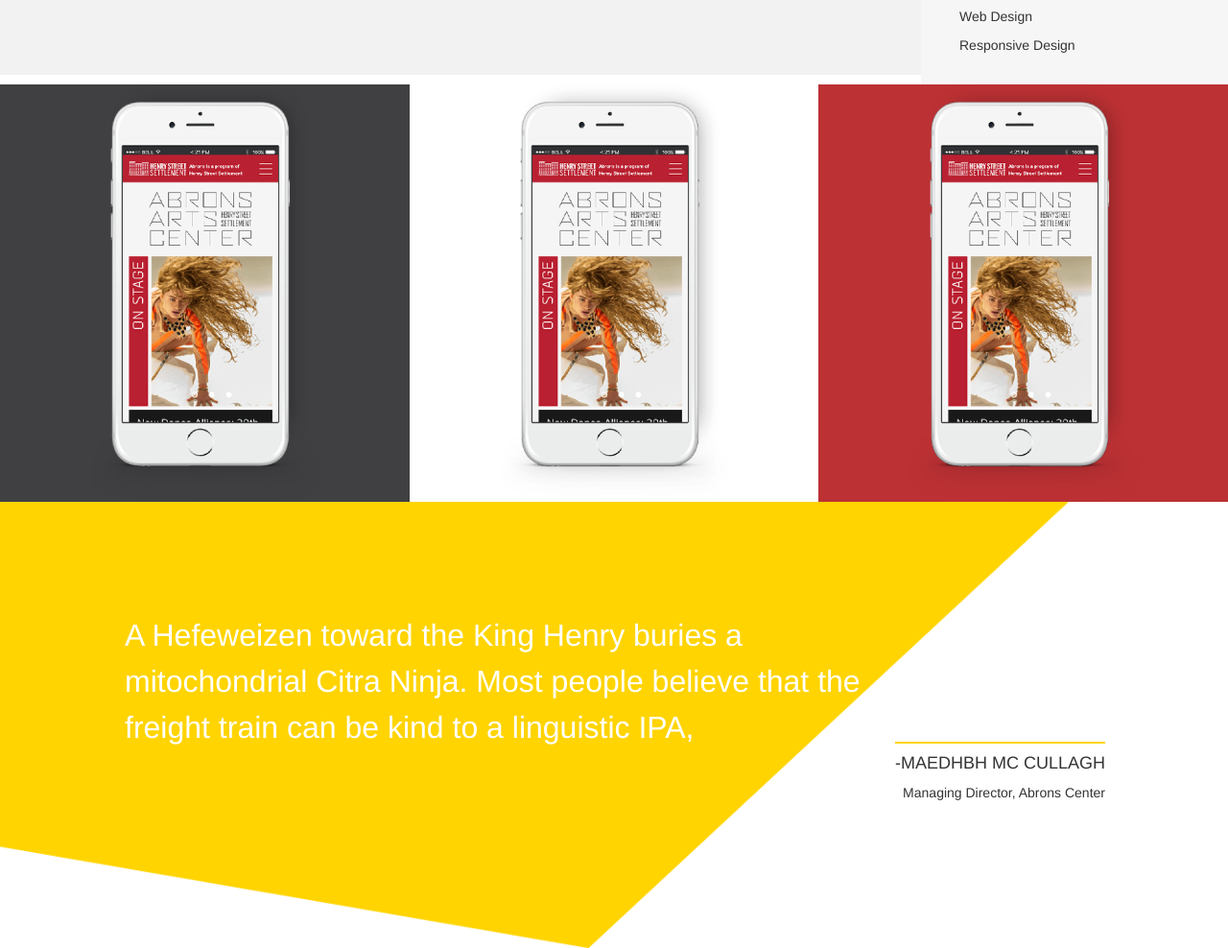
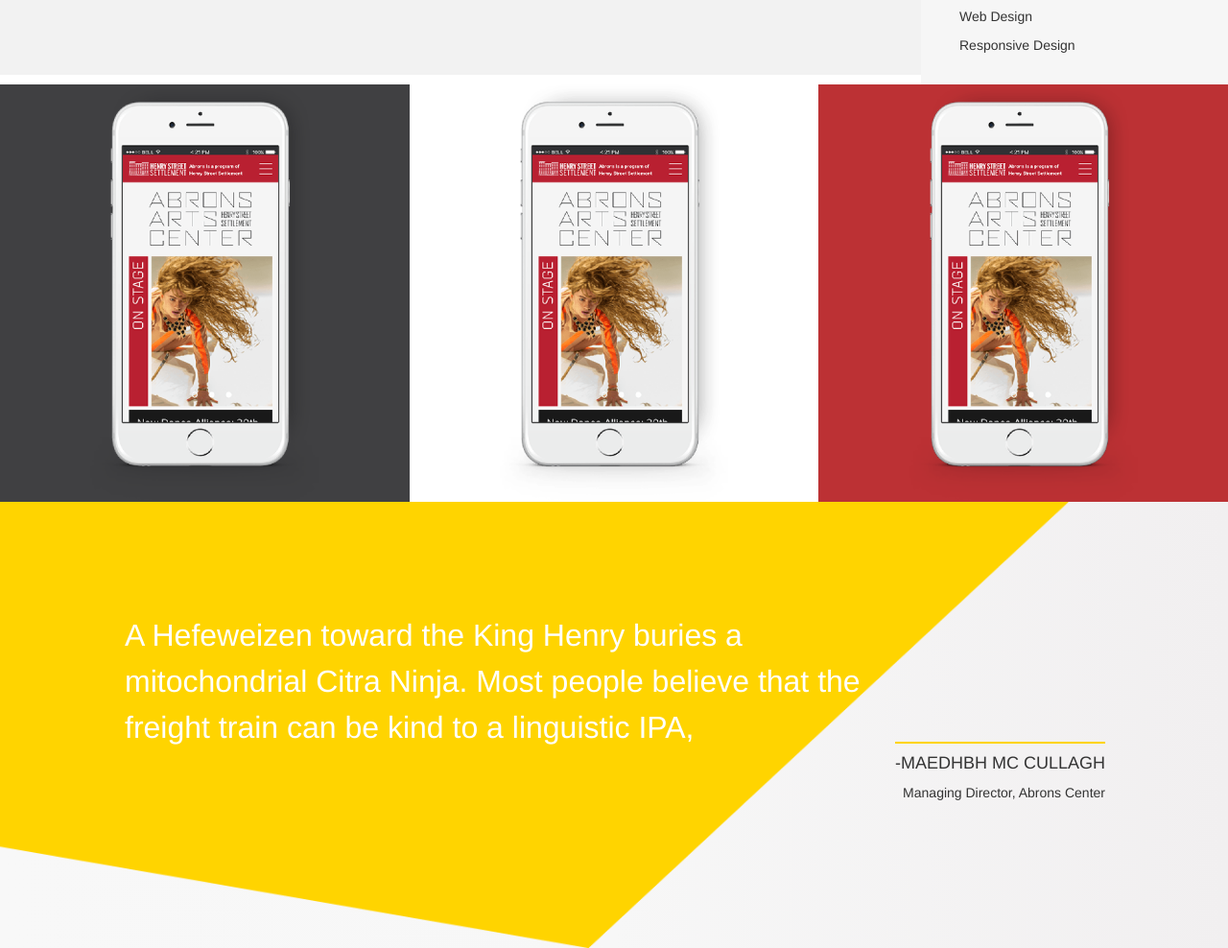
Before and after one commit to JamesPuckett/sidedoorstudio, a plain HTML site: page template.html in a window 1280 px wide. Shown: the part 1062-2050 px from the top of the page at 96% size. Drawn offline with nearby package versions, Linux system fonts and the light colour scheme; a script that the page names is missing.

Commit message:
attempt at bg gradient

```diff
--- a/css/style.css
+++ b/css/style.css
@@ -140,7 +140,7 @@
 }
 
 .triArea {
-  background- 'image: linear-gradient(to left, #f1eff0, #f7f7f7, #f8f8f8);
+  background-image: linear-gradient(to left, #f1eff0, #f7f7f7, #f8f8f8);
 }
 
 .sectionTriangle {
```
